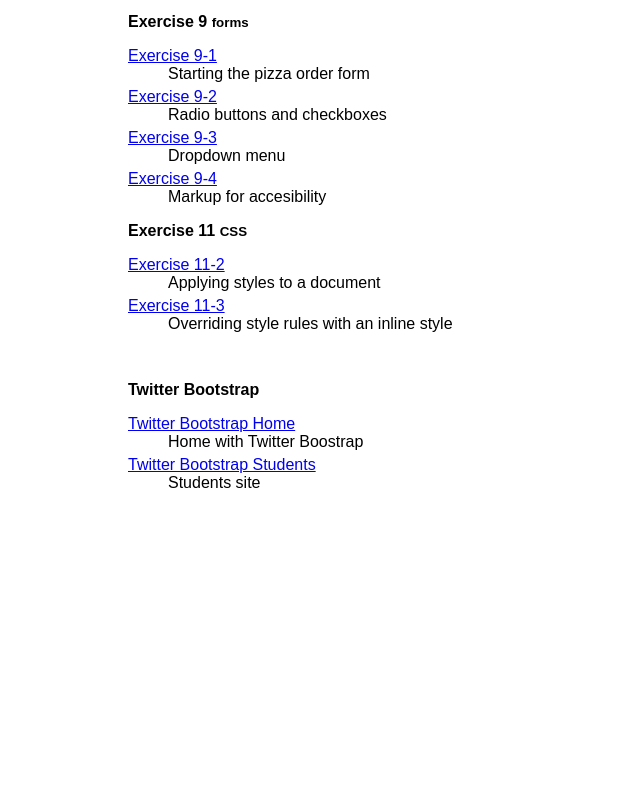
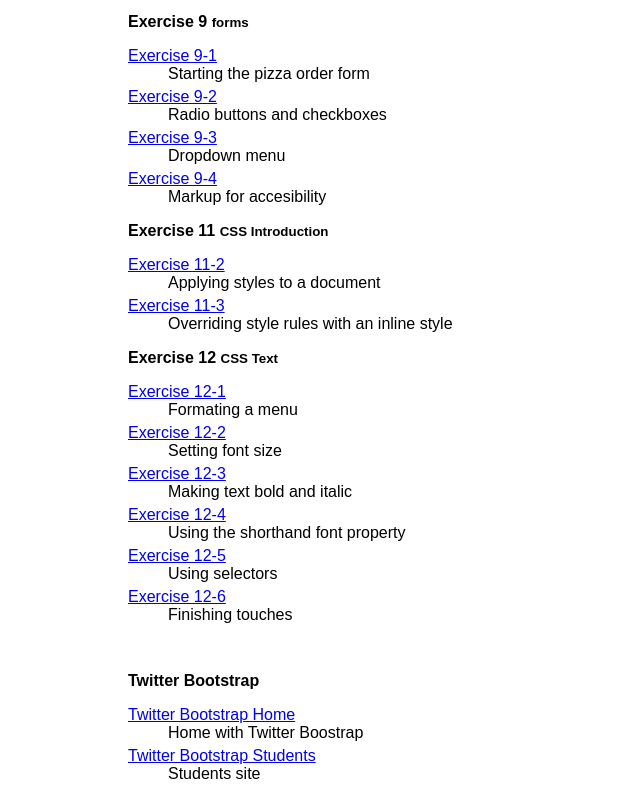
Before and after one commit to beni-gut/iuk-w, a plain HTML site: page index.html in a window 1280 px wide. Shown: the part 868-1667 px from the top of the page, without its empty margins (0-640 px from the left). Before the commit the page ends 1376 px from the top, so only its background shows below. Drawn offline with Linux system fonts and the light colour scheme.

Commit message:
finished exercise 12

```diff
--- a/index.html
+++ b/index.html
@@ -83,12 +83,29 @@
 				</dl>
 			</div>
 			<div>
-				<h2>Exercise 11 <small>CSS</small></h2>
+				<h2>Exercise 11 <small>CSS Introduction</small></h2>
 				<dl>
 					<dt><a href="exercises-11-css-introduction/exercise_11-2.html">Exercise 11-2</a></dt>
 					<dd>Applying styles to a document</dd>
 					<dt><a href="exercises-11-css-introduction/exercise_11-3.html">Exercise 11-3</a></dt>
 					<dd>Overriding style rules with an inline style</dd>
+				</dl>
+			</div>
+			<div>
+				<h2>Exercise 12 <small>CSS Text</small></h2>
+				<dl>
+					<dt><a href="exercises-12-formatting-text/menu-12-1.html">Exercise 12-1</a></dt>
+					<dd>Formating a menu</dd>
+					<dt><a href="exercises-12-formatting-text/menu-12-2.html">Exercise 12-2</a></dt>
+					<dd>Setting font size</dd>
+					<dt><a href="exercises-12-formatting-text/menu-12-3.html">Exercise 12-3</a></dt>
+					<dd>Making text bold and italic</dd>
+					<dt><a href="exercises-12-formatting-text/menu-12-4.html">Exercise 12-4</a></dt>
+					<dd>Using the shorthand font property</dd>
+					<dt><a href="exercises-12-formatting-text/menu-12-5.html">Exercise 12-5</a></dt>
+					<dd>Using selectors</dd>
+					<dt><a href="exercises-12-formatting-text/menu-12-6.html">Exercise 12-6</a></dt>
+					<dd>Finishing touches</dd>
 				</dl>
 			</div>
 		</div>
```
Also changed, not shown: exercises-12-formatting-text/menu-12-6.html (+17 -1 lines).
